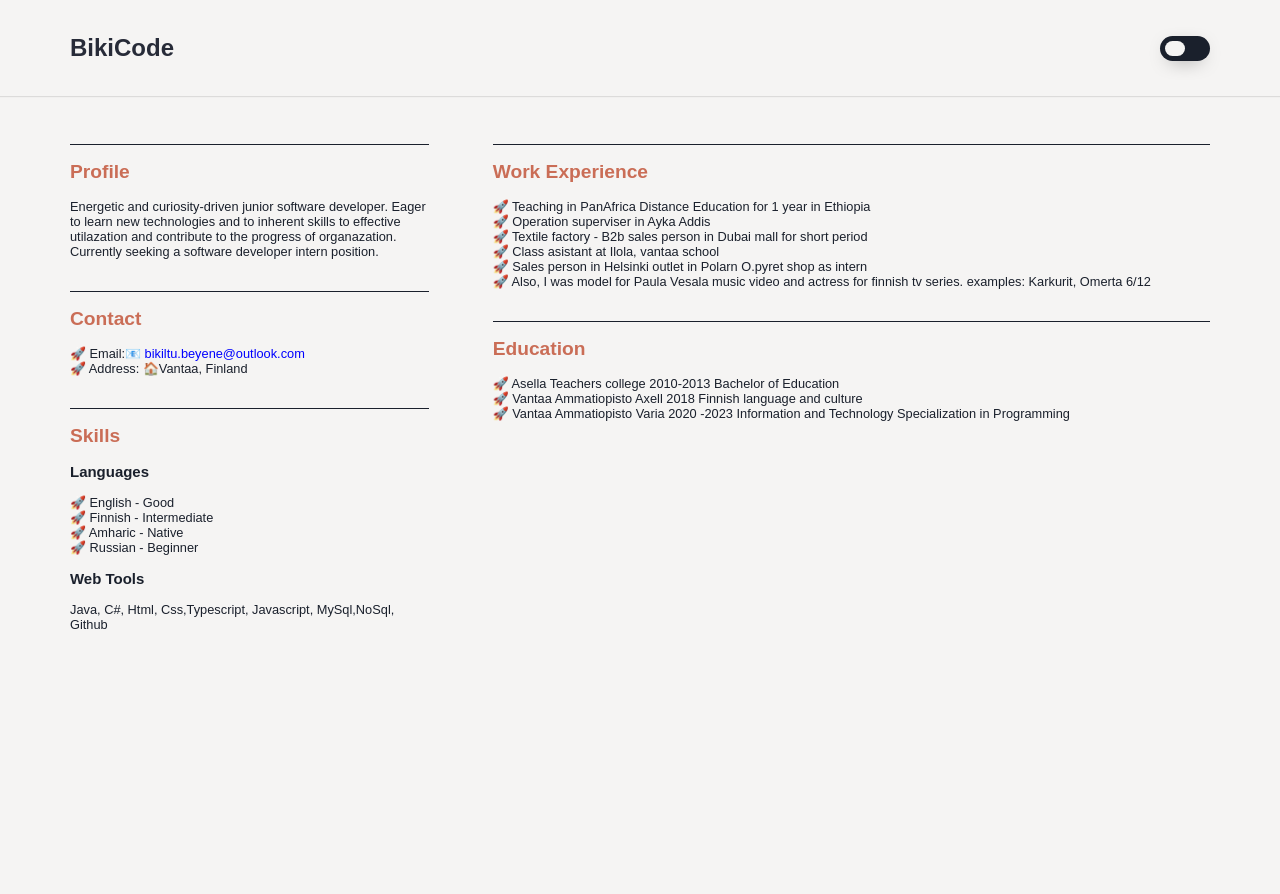
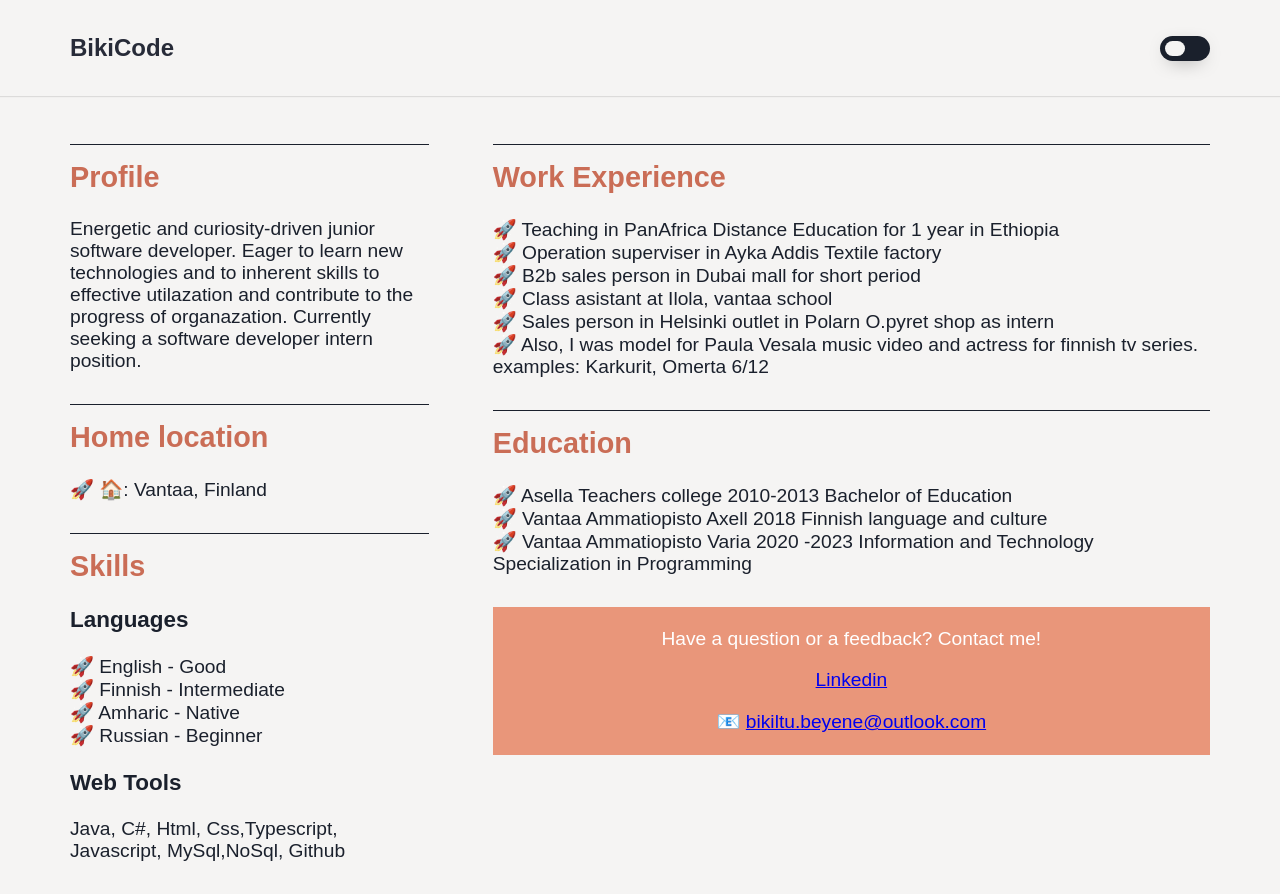
Before and after one commit to biki-code/portfolio, a React (Create React App) app: page /#/about in a window 1280 px wide. Before the commit the page ends 800 px from the top, so only its background shows below. Built offline with nearby package versions, Linux system fonts and the light colour scheme.

Commit message:
fonsize changed

```diff
--- a/src/components/about/AboutComponent.module.scss
+++ b/src/components/about/AboutComponent.module.scss
@@ -6,7 +6,7 @@
   display: flex;
   flex-direction: row;
   column-gap: 4rem;
-  font-size: 0.80rem;
+  font-size: 1.2rem;
 
   .flex33 {
     flex: 0 1 calc(100% / 3);
@@ -62,4 +62,10 @@
     height: max-content;
     margin-bottom: 2rem;
   }
+  footer {
+    text-align:center;
+    padding: 2px;
+    background-color: DarkSalmon;
+    color: white;
+  }
 }
--- a/src/components/about/AboutComponent.tsx
+++ b/src/components/about/AboutComponent.tsx
@@ -17,12 +17,9 @@ const AboutComponent: React.FC<AboutComponentProps> = () => {
             </p>
           </section>
           <section>
-            <h1>Contact</h1>
+            <h1>Home location</h1>
             <p>
-              <span>
-                Email:📧 <a href="mailto:bikiltu.beyene@outlook.com">bikiltu.beyene@outlook.com</a>
-              </span>
-              <span>Address: 🏠Vantaa, Finland</span>
+              <span>🏠: Vantaa, Finland</span>
             </p>
           </section>
           <section>
@@ -42,10 +39,10 @@ const AboutComponent: React.FC<AboutComponentProps> = () => {
             <h1>Work Experience</h1>
             <p>
               <span>Teaching in PanAfrica Distance Education for 1 year in Ethiopia</span>
-              <span>Operation superviser in Ayka Addis</span>
-              <span>Textile factory - B2b sales person in Dubai mall for short period</span>
+              <span>Operation superviser in Ayka Addis Textile factory </span>
+              <span> B2b sales person in Dubai mall for short period</span>
               <span>Class asistant at Ilola, vantaa school</span>
-              <span>Sales person in Helsinki outlet in Polarn O.pyret shop as intern</span>{" "}
+              <span>Sales person in Helsinki outlet in Polarn O.pyret shop as intern</span>
               <span>
                 Also, I was model for Paula Vesala music video and actress for finnish tv series. examples: Karkurit,
                 Omerta 6/12
@@ -60,6 +57,17 @@ const AboutComponent: React.FC<AboutComponentProps> = () => {
               <span>Vantaa Ammatiopisto Varia 2020 -2023 Information and Technology Specialization in Programming</span>
             </p>
           </section>
+          <footer>
+            <p>Have a question or a feedback? Contact me!</p>
+            <p>
+              <a href="https://www.linkedin.com/in/bikiltu-t-94960a1b6/" target="_blank" rel="noreferrer">
+                Linkedin
+              </a>
+            </p>
+            <p>
+              📧 <a href="mailto:bikiltu.beyene@outlook.com">bikiltu.beyene@outlook.com</a>
+            </p>
+          </footer>
         </div>
       </main>
     </>
```
